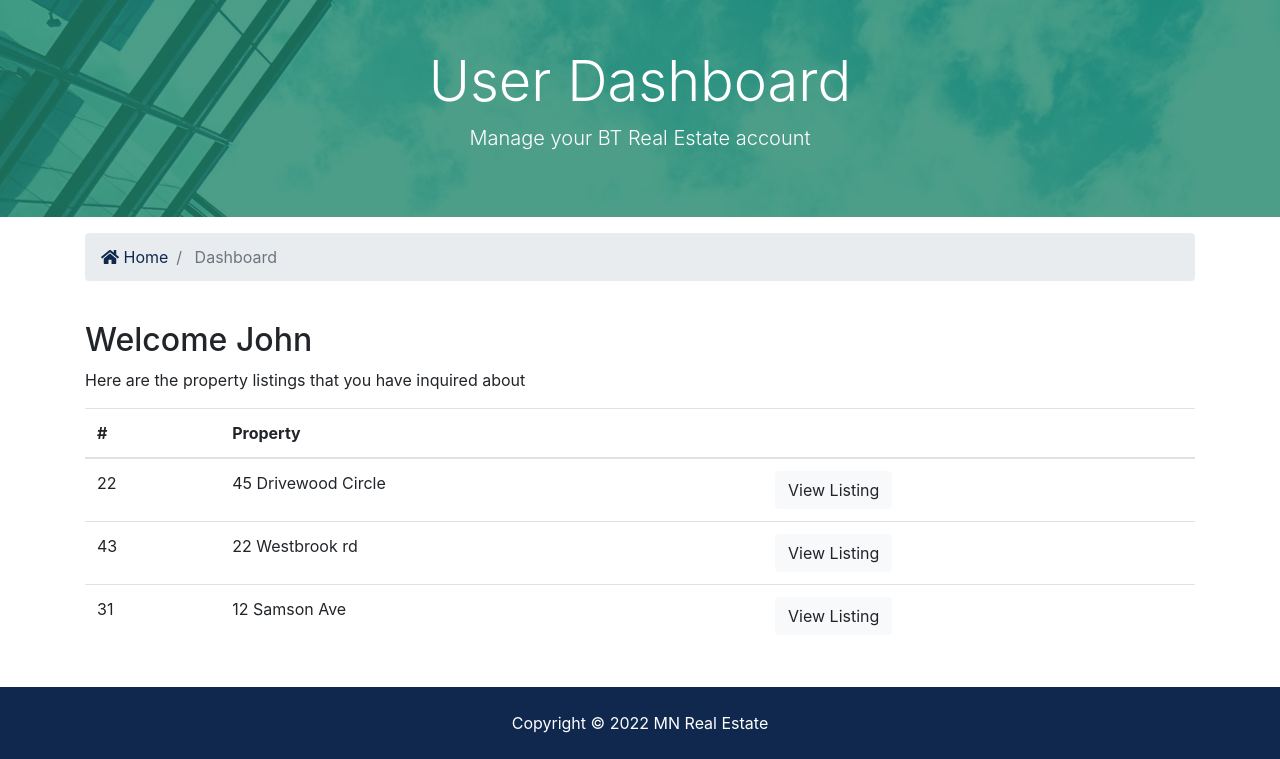
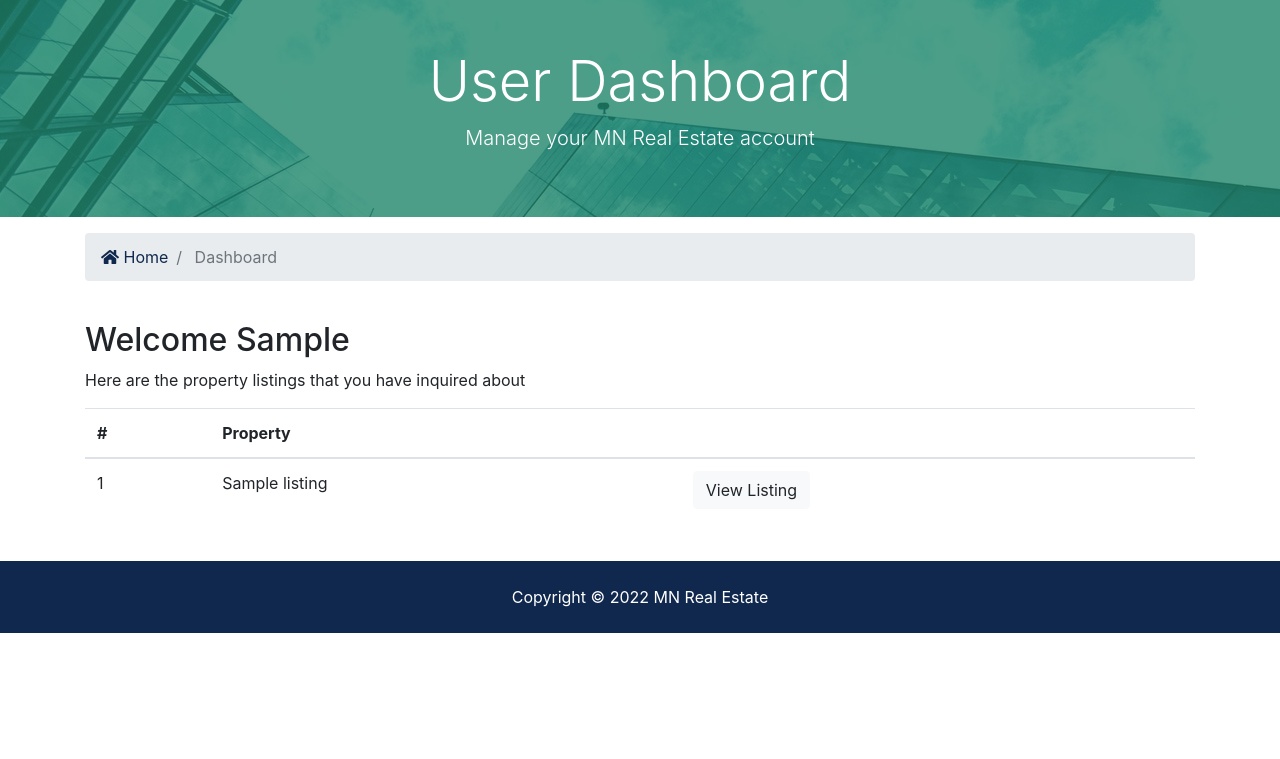
Before and after one commit to Mustafanaji0413/real-estate, a Django app: template templates/accounts/dashboard.html in a window 1280 px wide. Shown: the part 128-887 px from the top of the page. After the commit the page ends 761 px from the top, so only its background shows below. Run offline with Django 3.2, Linux system fonts and the light colour scheme; a user stored in the database is signed in; tables that the repository leaves empty hold one stand-in row (values such as "Sample post"); the template is opened without the code that fills it: most values are stand-ins (such as "Sample title", 1, 10 or a date in 2020); some libraries are stand-ins or nearby versions.

Commit message:
Show lisitng form subbmissions in user dashboard and be able to visit the listing shown intrest for in the dashboard

```diff
--- a/templates/accounts/dashboard.html
+++ b/templates/accounts/dashboard.html
@@ -6,7 +6,7 @@
       <div class="row text-center">
         <div class="col-md-12">
           <h1 class="display-4">User Dashboard</h1>
-          <p class="lead">Manage your BT Real Estate account</p>
+          <p class="lead">Manage your MN Real Estate account</p>
         </div>
       </div>
     </div>
@@ -34,40 +34,32 @@
     <div class="container">
       <div class="row">
         <div class="col-md-12">
-          <h2>Welcome John</h2>
+          <h2>Welcome {{ user.first_name }}</h2>
+          {% if contacts %}
             <p>Here are the property listings that you have inquired about</p>
             <table class="table">
               <thead>
                 <tr>
-                <th scope="col">#</th>
+                  <th scope="col"># </th>
                   <th scope="col">Property</th>
                   <th></th>
                 </tr>
               </thead>
               <tbody>
+                {% for contact in contacts %}
                   <tr>
-                <td>22</td>
-                <td>45 Drivewood Circle</td>
+                    <td>{{ contact.id }}</td>
+                    <td>{{ contact.listing }}</td>
                     <td>
-                  <a class="btn btn-light" href="#">View Listing</a>
+                      <a class="btn btn-light" href="{% url 'listing' contact.listing_id %}">View Listing</a>
                     </td>
                   </tr>
-              <tr>
-                <td>43</td>
-                <td>22 Westbrook rd</td>
-                <td>
-                  <a class="btn btn-light" href="#">View Listing</a>
-                </td>
-              </tr>
-              <tr>
-                <td>31</td>
-                <td>12 Samson Ave</td>
-                <td>
-                  <a class="btn btn-light" href="#">View Listing</a>
-                </td>
-              </tr>
+                {% endfor %}
               </tbody>
             </table>
+          {% else %}
+            <p> You have not made any inquires</p>
+          {% endif %}
         </div>
       </div>
     </div>
```
Also changed, not shown: accounts/views.py (+7 -5 lines). Lines whose indentation alone changed are shown as unchanged.
